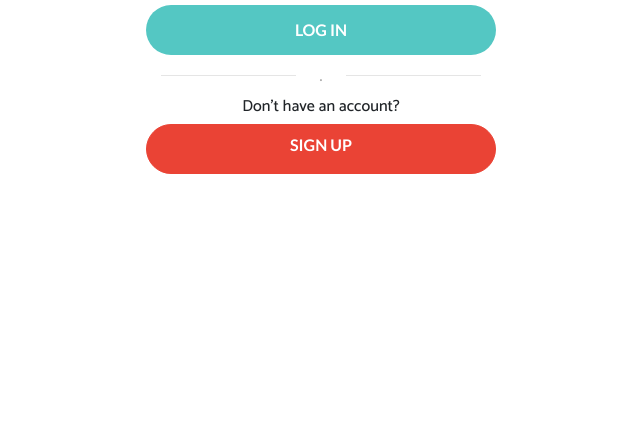
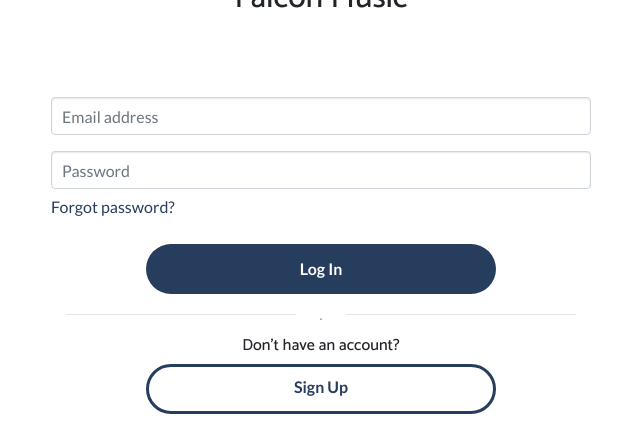
Before and after one commit to da1238/FalconMusic, a PHP site: page /login.html in a window 1280 px wide. Shown: the part 401-831 px from the top of the page, without its empty margins (319-959 px from the left). Before the commit the page ends 575 px from the top, so only its background shows below. Run offline with PHP 8.4, Linux system fonts and the light colour scheme.

Commit message:
Login Changes

```diff
--- a/css/falconmusic.css
+++ b/css/falconmusic.css
@@ -17,6 +17,10 @@ h5,
 h6 {
     font-family: 'Catamaran';
     /*font-weight: 800 !important;*/
+}
+
+a{
+    color: #273d5e;
 }
 
 .btn-xl {
@@ -137,13 +141,13 @@ header.masthead .bg-circle-4 {
 }
 
 .btn-primary {
-  background-color: #6696FF;
-  border-color: #6696FF;
+    background-color: #ee0979;
+    border-color: #ee0979;
 }
 
 .btn-primary:active, .btn-primary:focus, .btn-primary:hover {
-  background-color: #3C6CD6 !important;
-  border-color: #3C6CD6 !important;
+    background-color: #bd0760 !important;
+    border-color: #bd0760 !important;
 }
 
 .btn-primary:focus {
@@ -167,23 +171,23 @@ header.masthead .bg-circle-4 {
 }
 
 .send-button{
-    background: #54C7C3;
+    background: #273d5e;
     border-radius: 25px;
-    width:100%;
+    width:350px;
+    margin: auto;
     height: 50px;
     font-weight: 600;
     color:#fff;
     padding: 8px 25px;
 }
 .g-button{
-    color: #fff !important;
+    color: #273d5e !important;
     border-radius: 25px;
-    border: 1px solid #EA4335;
-    background: #ea4335 !important;
-    width:100%;
+    border: 3px solid #273d5e;
+    width:350px;
+    margin: auto;
     height: 50px;
     font-weight: 600;
-    color:#fff;
     padding: 8px 25px;
 }
 .my-input{
@@ -254,7 +258,6 @@ header.masthead .bg-circle-4 {
 .vertical-center {
     min-height: 100%;  /* Fallback for browsers do NOT support vh unit */
     min-height: 100vh; /* These two lines are counted as one :-)       */
-
     display: flex;
     align-items: center;
 }
@@ -263,6 +266,17 @@ header.masthead .bg-circle-4 {
 }
 
 .forgot {
-    text-align: left; margin-bottom:20px;
+    text-align: left; margin-bottom:25px;
     margin-top: -10px;
+
 }
+
+.radio-inline{
+
+    margin-right: 10px;
+    margin-bottom:20px;
+}
+
+input[type="radio"] {
+    margin-right: 5px;
+}
--- a/login.html
+++ b/login.html
@@ -25,54 +25,23 @@
 </head>
 
 <body>
-  <nav class="navbar navbar-expand-lg navbar-dark navbar-custom fixed-top">
-    <div class="container">
-      <a class="navbar-brand" href="homepage.html">Falcon Music</a>
-      <button class="navbar-toggler" type="button" data-toggle="collapse" data-target="#navbarResponsive" aria-controls="navbarResponsive" aria-expanded="false" aria-label="Toggle navigation">
-        <span class="navbar-toggler-icon"></span>
-      </button>
-      <div class="collapse navbar-collapse" id="navbarResponsive">
-        <ul class="navbar-nav ml-auto">
-          <li class="nav-item">
-            <a class="nav-link" href="playlists.html">My Playlists</a>
-          </li>
-          <li class="nav-item">
-            <a class="nav-link" href="album.html">Albums</a>
-          </li>
-          <li class="nav-item">
-            <a class="nav-link" href="artist.html">Artists</a>
-          </li>
-          <li class="nav-item">
-            <a class="nav-link" href="song.html">Songs</a>
-          </li>
-          <li class="nav-item">
-            <a class="nav-link" href="signup.html">Sign Up</a>
-          </li>
-          <li class="nav-item">
-            <a class="nav-link" href="login.html">Log In</a>
-          </li>
-        </ul>
-      </div>
-    </div>
-  </nav>
 
 <div class="container">
     <div class="col-md-6 mx-auto text-center">
         <div class="header-title">
-          <h2 class="wv-heading--subtitle">
-              <h1><a href="homepage.html">Falcon Music</a></h1>
-          </h2>
-          <h1 class="wv-heading--title">
-            Login
-          </h1>
+
+
+            <a href="homepage.html"><img src="img/logo.png"/></a>
+
+            <h2 class="wv-heading--subtitle">Falcon Music</h2>
         </div>
     </div>
     <div class="row">
-      <div class="col-md-4 mx-auto">
+        <div class="col-md-6 mx-auto">
             <div class="myform form ">
                 <form action="" method="post" name="login">
                     <div class="form-group">
-              <input type="text" name="username"  class="form-control my-input" id="username" placeholder="Username">
+                        <input type="text" name="email"  class="form-control my-input" id="email" placeholder="Email address">
                     </div>
                     <div class="form-group">
                         <input type="password" name="password"  class="form-control my-input" id="password" placeholder="Password">
@@ -81,7 +50,7 @@
                         <a href="forgotPassword.html">Forgot password?</a>
                     </div>
                     <div class="text-center ">
-              <button type="submit" class=" btn btn-block send-button tx-tfm">LOG IN</button>
+                        <button type="submit" class=" btn btn-block send-button tx-tfm">Log In</button>
                     </div>
                     <div class="col-md-12 ">
                         <div class="login-or">
@@ -93,14 +62,17 @@
                     </h6>
                     <div class="form-group">
                         <a class="btn btn-block g-button" href="signup.html">
-                <i class="fa fa-google"></i> SIGN UP
+                            <i class="fa fa-google"></i> Sign Up
                         </a>
                     </div>
+
                 </form>
             </div>
         </div>
     </div>
 </div>
+
+
 <!-- Bootstrap core JavaScript -->
 <script src="vendor/jquery/jquery.min.js"></script>
 <script src="vendor/bootstrap/js/bootstrap.bundle.min.js"></script>
```
Also changed, not shown: signup.html (+36 -41 lines). Lines whose indentation alone changed are shown as unchanged.
